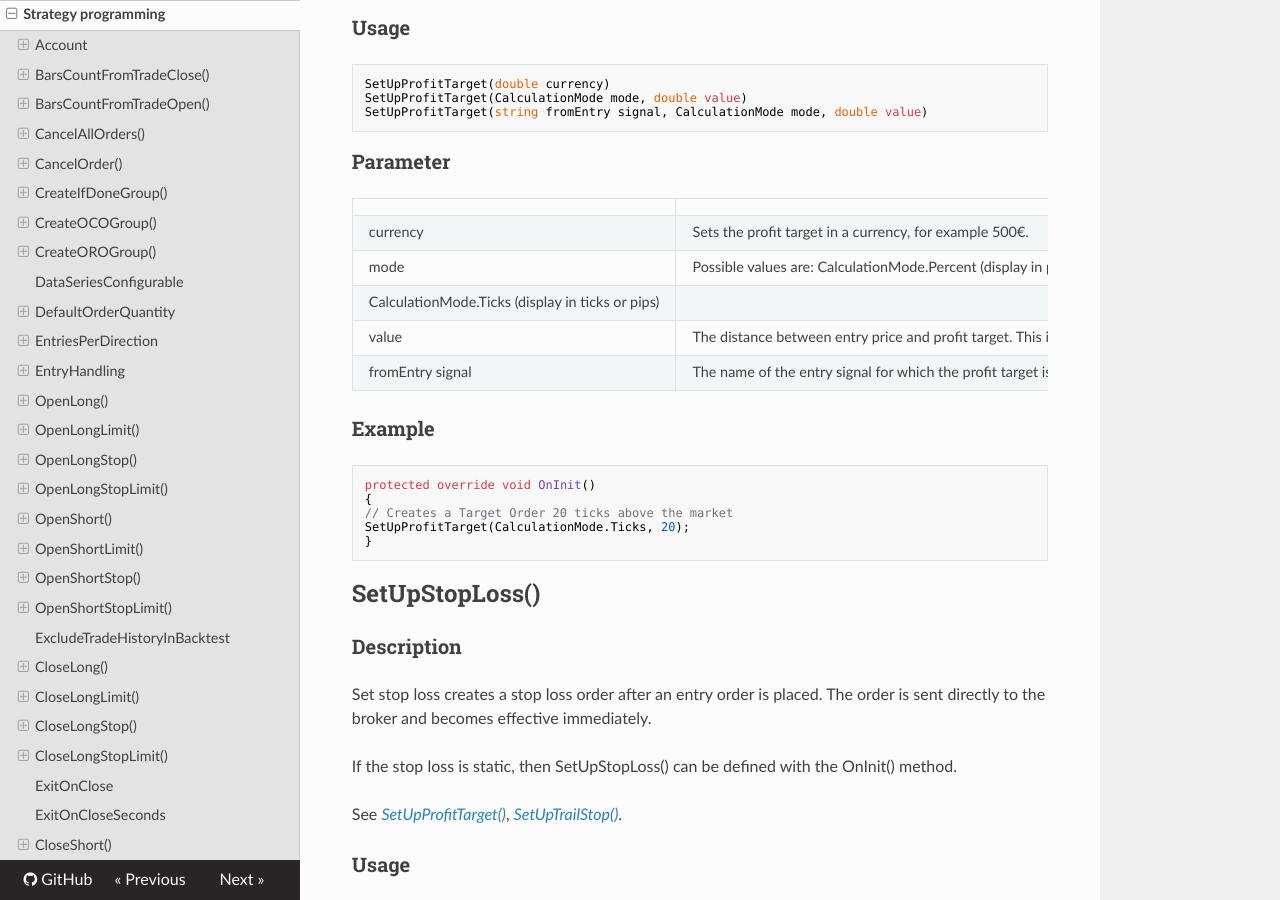
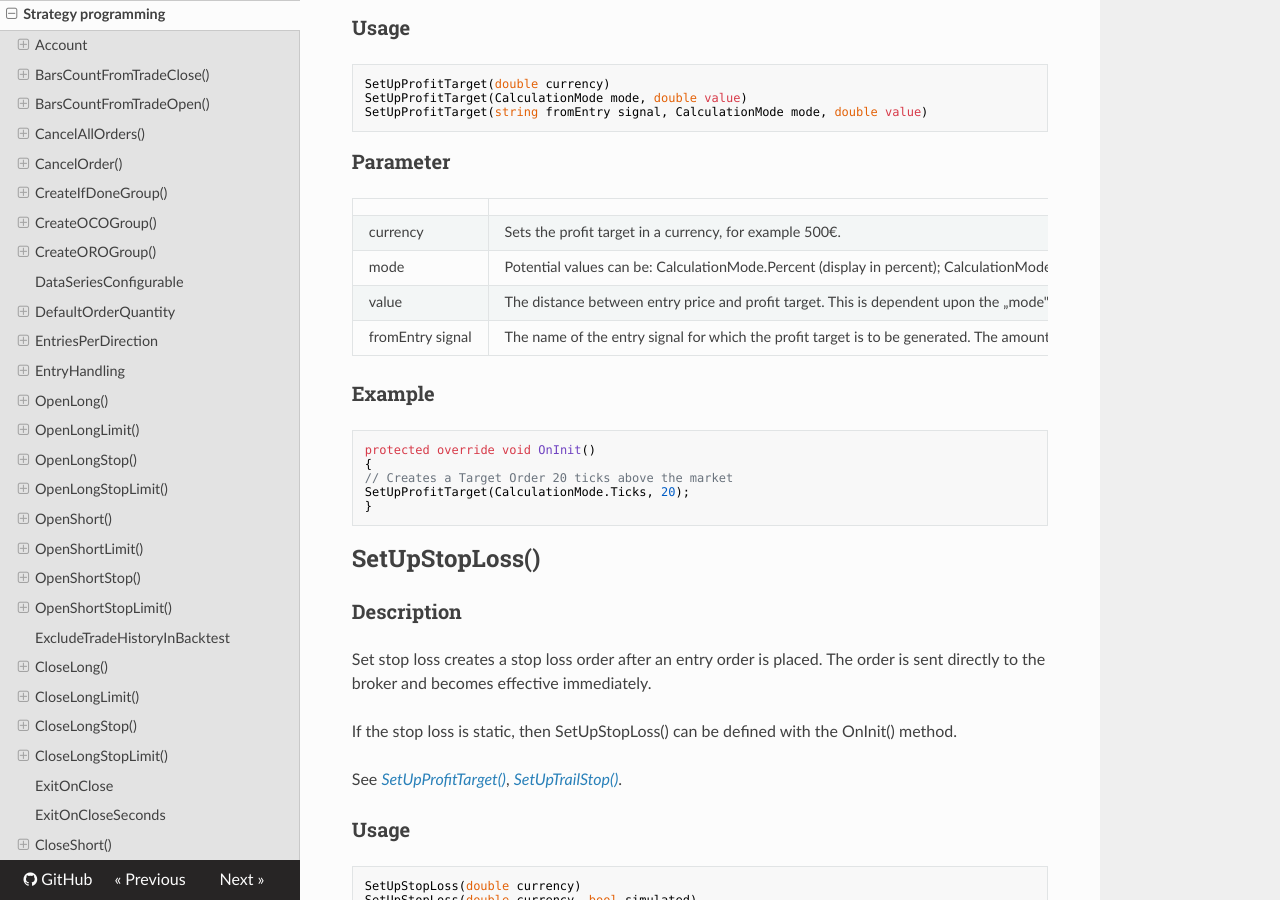
Before and after one commit to AgenaTrader/AgenaScript-documentation, an MkDocs documentation site: the page built from sources/strategy_programming.md, in a window 1280 px wide and 900 px high, scrolled down 35822 px. Built offline with MkDocs 1.6.1, drawn with Linux system fonts in a browser that asks for light colours; nearby versions of some CDN libraries; old or Windows-style settings are respelled for this version of MkDocs.

Commit message:
Update strategy_programming.md

````diff
--- a/sources/strategy_programming.md
+++ b/sources/strategy_programming.md
@@ -893,12 +893,12 @@
 ```
 
 ### Parameter
-|                     |                                                                      |
-|---------------------|----------------------------------------------------------------------|
-| strategyName          | An unambiguous name                                                  |
-| Quantity            | Order quantity to be bought                                          |
-| multibarSeriesIndex | For [*Multibar*](#multibar), [*MultiBars*](#multibars) strategies. Index of the data series for which the exit order is to be executed. See [*ProcessingBarSeriesIndex*](#processingbarseriesindex). |
-| fromEntry signal    | The name of the associated entry signal                              |
+|                     |                                                                                              |
+|---------------------|----------------------------------------------------------------------------------------------|
+| strategyName        | An unambiguous name                                                                          |
+| Quantity            | Order quantity to be bought                                                                  |
+| multibarSeriesIndex | For [*Multibar*](#multibar), [*MultiBars*](#multibars) strategies. Index of the data series for which the exit order is to be executed. See [*ProcessingBarSeriesIndex*](#processingbarseriesindex).                                |
+| fromEntry signal    | The name of the associated entry signal                                                      |
 
 ### Return Value
 An order object of the type "IOrder"
@@ -1537,9 +1537,8 @@
 |                  |                                                                                             |
 |------------------|---------------------------------------------------------------------------------------------|
 | currency         | Sets the profit target in a currency, for example 500€.                                     |
-| mode             | Possible values are: CalculationMode.Percent (display in percent); CalculationMode.Price (display as price value);
- CalculationMode.Ticks (display in ticks or pips)                                                                |
-| value  | The distance between entry price and profit target. This is dependent upon the „mode" but generally refers to a monetary value, a percentage or a value in ticks.                                                                         |
+| mode             | Potential values can be: CalculationMode.Percent (display in percent); CalculationMode.Price (display as price value); CalculationMode.Ticks (display in ticks or pips)                                                         |
+| value            | The distance between entry price and profit target. This is dependent upon the „mode" but generally refers to a monetary value, a percentage or a value in ticks.                                                                |
 | fromEntry signal | The name of the entry signal for which the profit target is to be generated. The amount is taken from the entry order referenced.                                                                                                |
 
 ### Example
````
